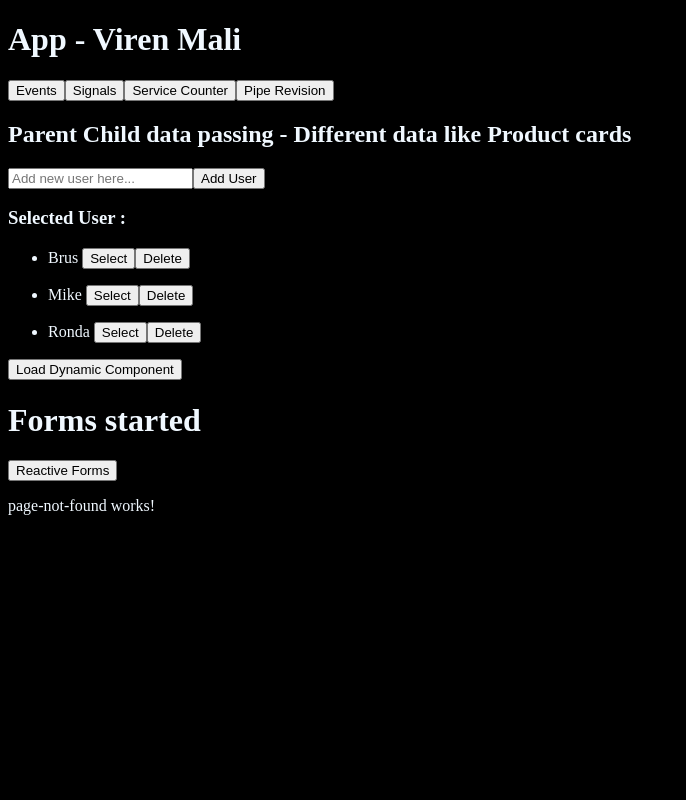
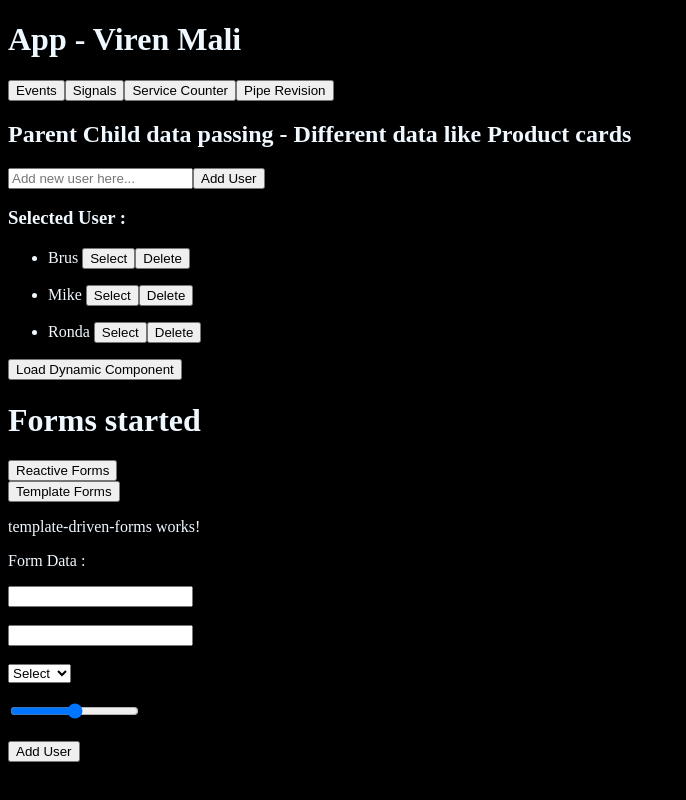
Before and after one commit to Virendra1807/Angular-Revision, an Angular app: page /templateForms in a window 1280 px wide. Shown: the whole page, without its empty margins (0-686 px from the left). Built offline with nearby package versions, Linux system fonts and the light colour scheme.

Commit message:
Template Driven forms - All logics written in HTML and small forms

```diff
--- a/src/app/app.html
+++ b/src/app/app.html
@@ -31,7 +31,8 @@
 
 
 <button routerLink="/reactiveforms">Reactive Forms</button>
-
+<br>
+<button routerLink="/templateForms">Template Forms</button>
 
 
 
--- a/src/app/app.routes.ts
+++ b/src/app/app.routes.ts
@@ -32,7 +32,12 @@ export const routes: Routes = [
         //component: ReactiveForms
         loadComponent: () => import('./reactive-forms/reactive-forms').then(c => c.ReactiveForms)
     },
-
+    {
+        path: "templateForms",
+        //component: ReactiveForms
+        loadComponent: () => import('./template-driven-forms/template-driven-forms')
+            .then(component => component.TemplateDrivenForms)
+    },
     {
         path: '**',
         component: PageNotFound
--- /dev/null
+++ b/src/app/template-driven-forms/template-driven-forms.html
@@ -0,0 +1,22 @@
+<p>template-driven-forms works!</p>
+
+<p>Form Data : {{formData | json}}</p>
+
+<form #userForm="ngForm" (ngSubmit)="AddUser(userForm.value)">
+
+    <input type="text" name="name" ngModel>
+    <br><br>
+    <input type="email" name="email" ngModel>
+    <br><br>
+    <select name="gender" ngModel>
+        <option value="">Select</option>
+        <option value="Male">male</option>
+        <option value="Female">female</option>
+    </select>
+    <br><br>
+    <input type="range" name="range" ngModel>
+
+    <br><br>
+    <button>Add User</button>
+
+</form>
--- /dev/null
+++ b/src/app/template-driven-forms/template-driven-forms.ts
@@ -0,0 +1,20 @@
+import { CommonModule } from '@angular/common';
+import { Component } from '@angular/core';
+import { FormsModule } from '@angular/forms';
+
+@Component({
+  selector: 'app-template-driven-forms',
+  imports: [FormsModule, CommonModule],
+  templateUrl: './template-driven-forms.html',
+  styleUrl: './template-driven-forms.css',
+})
+export class TemplateDrivenForms {
+
+  formData: any = undefined;
+
+  AddUser(data: any) {
+    this.formData = data;
+    console.log(data);
+  }
+
+}
```
Also changed, not shown: src/app/template-driven-forms/template-driven-forms.css (added), 1 other file (tests, documents, lock files or other folders).
